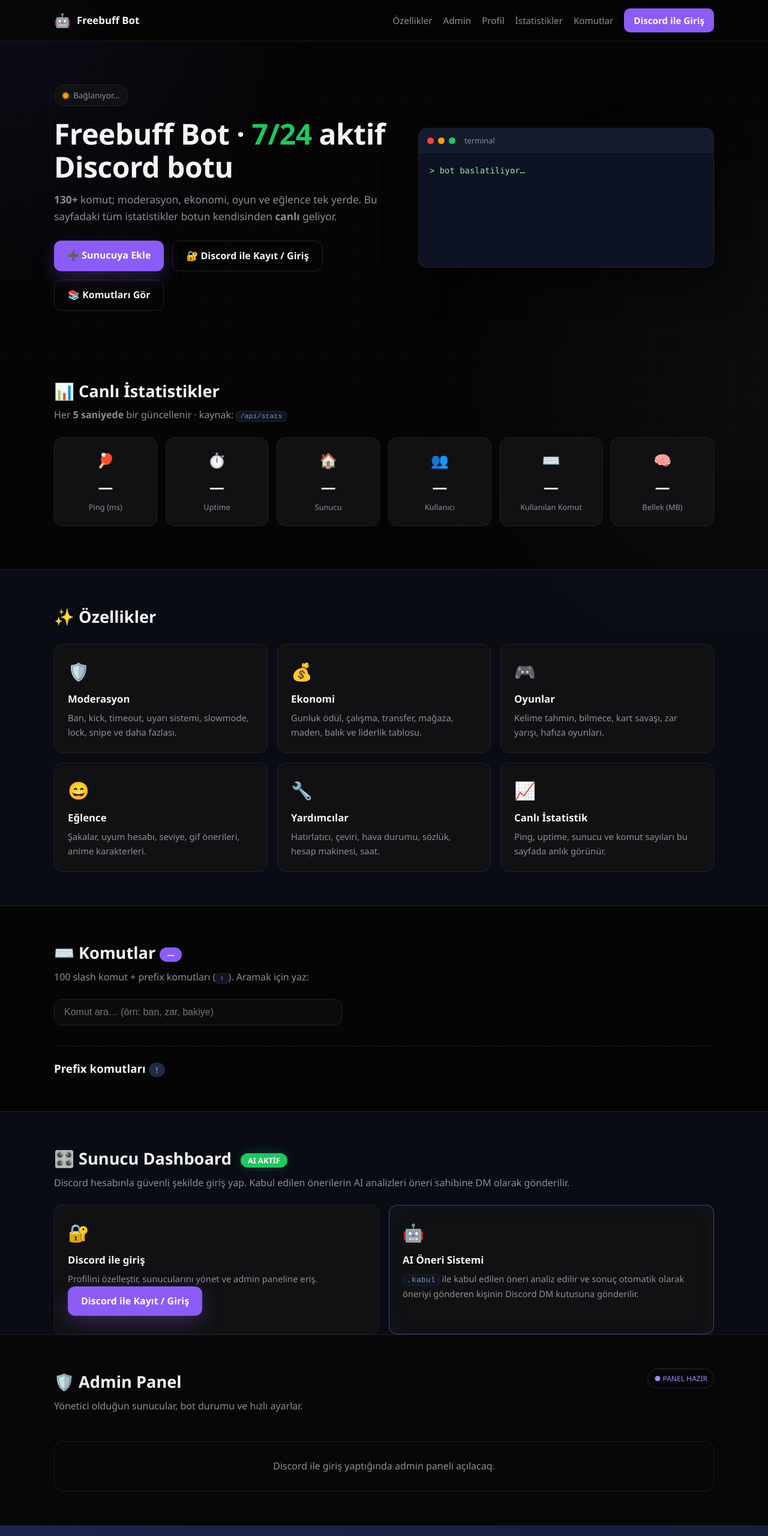
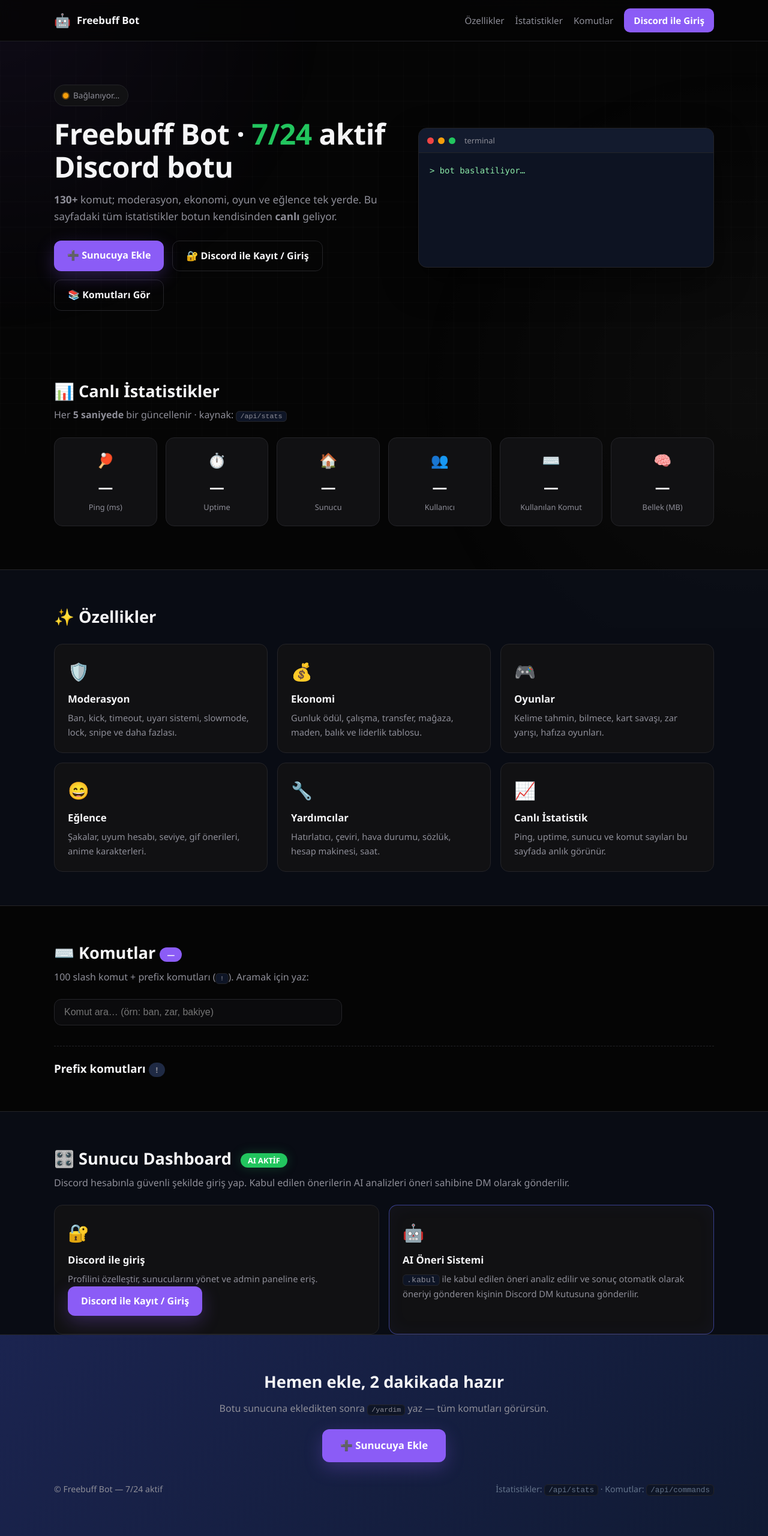
Before and after one commit to yusif0427/freebuff-bot, a website: page public/index.html in a window 1280 px wide. Shown: the top 2560 px of the page at 60% size. Drawn offline with Linux system fonts and the light colour scheme.

Commit message:
feat: owner-only admin tab and profile settings

```diff
--- a/public/index.html
+++ b/public/index.html
@@ -16,11 +16,9 @@
       </a>
       <nav>
         <a href="#ozellikler">Özellikler</a>
-        <a href="#admin-panel">Admin</a>
-        <a href="#profile-panel">Profil</a>
-        <a href="#istatistik">İstatistikler</a>
+                <a href="#istatistik">İstatistikler</a>
         <a href="#komutlar">Komutlar</a>
-        <a href="#dashboard" id="login-link" class="nav-cta">Discord ile Giriş</a>
+        <a href="#dashboard" id="login-link" class="nav-cta">Discord ile Giriş</a><button id="owner-tab" class="owner-tab" hidden>⚙ Yönetim</button>
       </nav>
     </div>
   </header>
@@ -102,12 +100,7 @@
       </div>
     </div>
 
-  <section id="admin-panel" class="admin-panel">
-    <div class="container">
-      <div class="panel-head"><div><h2>🛡️ Admin Panel</h2><p class="section-sub">Yönetici olduğun sunucular, bot durumu ve hızlı ayarlar.</p></div><span class="panel-live">● PANEL HAZIR</span></div>
-      <div id="admin-content" class="admin-grid"><div class="panel-empty">Discord ile giriş yaptığında admin paneli açılacaq.</div></div>
-    </div>
-  </section>
+
 
   <section class="cta">
     <div class="container cta-inner">
@@ -116,12 +109,7 @@
       <a class="btn btn-primary btn-lg" id="davet-2" href="#" target="_blank" rel="noopener">➕ Sunucuya Ekle</a>
     </div>
 
-  <section id="profile-panel" class="profile-panel">
-    <div class="container">
-      <div class="panel-head"><div><h2>🎨 Profilini Özelleştir</h2><p class="section-sub">Site içindeki profil kartını özelleştir.</p></div><span class="panel-live">● KİŞİSEL</span></div>
-      <div id="profile-content" class="profile-grid"><div class="panel-empty">Discord ile giriş yapınca profil ayarları açılacaq.</div></div>
-    </div>
-  </section>
+
 
   <footer>
     <div class="container footer-inner">
@@ -131,5 +119,5 @@
   </footer>
 
   <script src="/app.js"></script>
-</body>
+<div id="owner-modal" class="owner-modal" hidden><div class="owner-backdrop" id="owner-close"></div><aside class="owner-panel"><div class="owner-head"><div><span class="owner-kicker">OWNER PANEL</span><h2>⚙ Yönetim Merkezi</h2></div><button class="owner-x" id="owner-x">×</button></div><div class="owner-tabs"><button class="owner-menu active" data-view="admin">🛡️ Admin Panel</button><button class="owner-menu" data-view="profile">🎨 Profil Özelleştir</button></div><div id="owner-view"></div></aside></div></body>
 </html>
```
